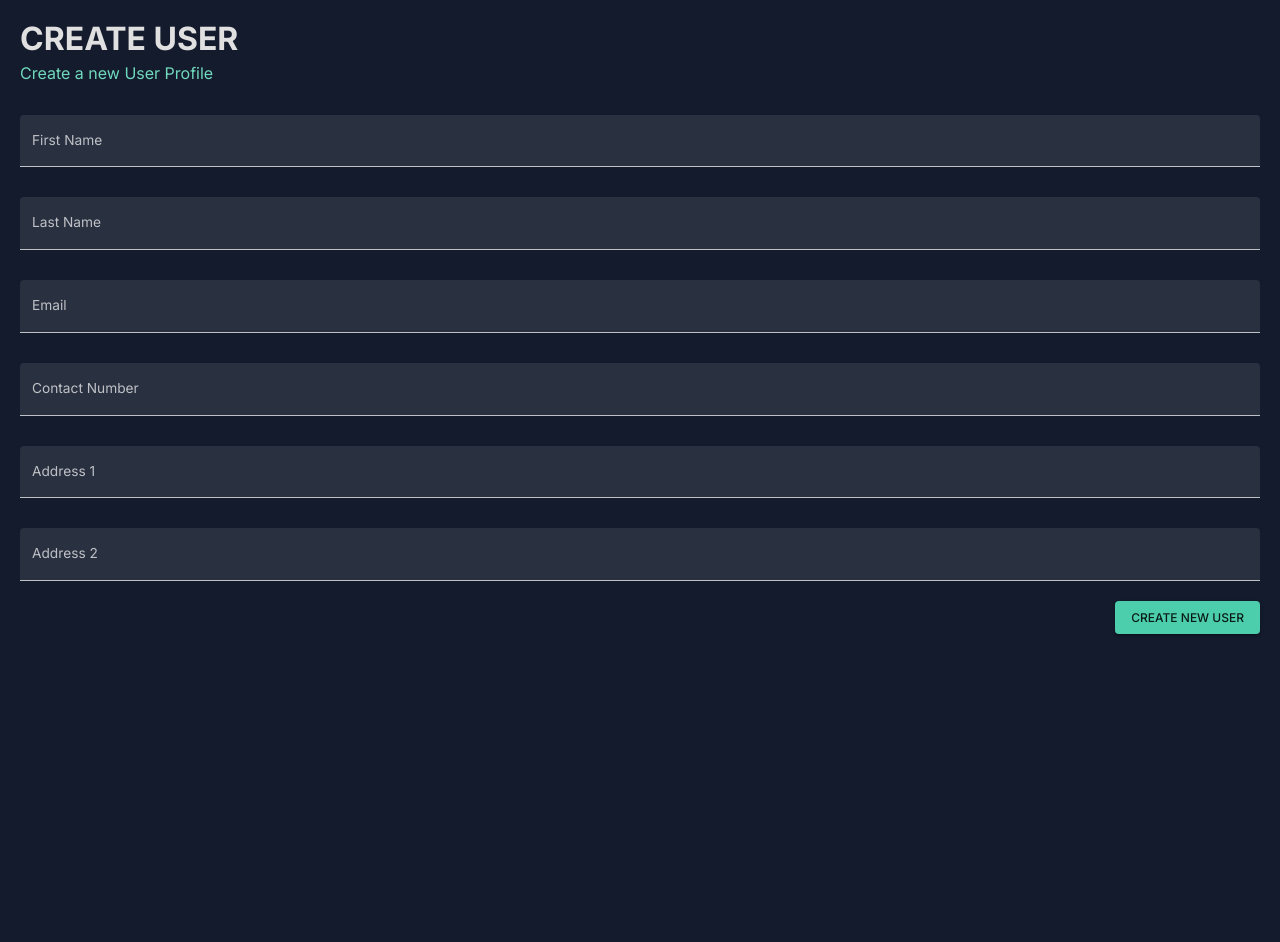
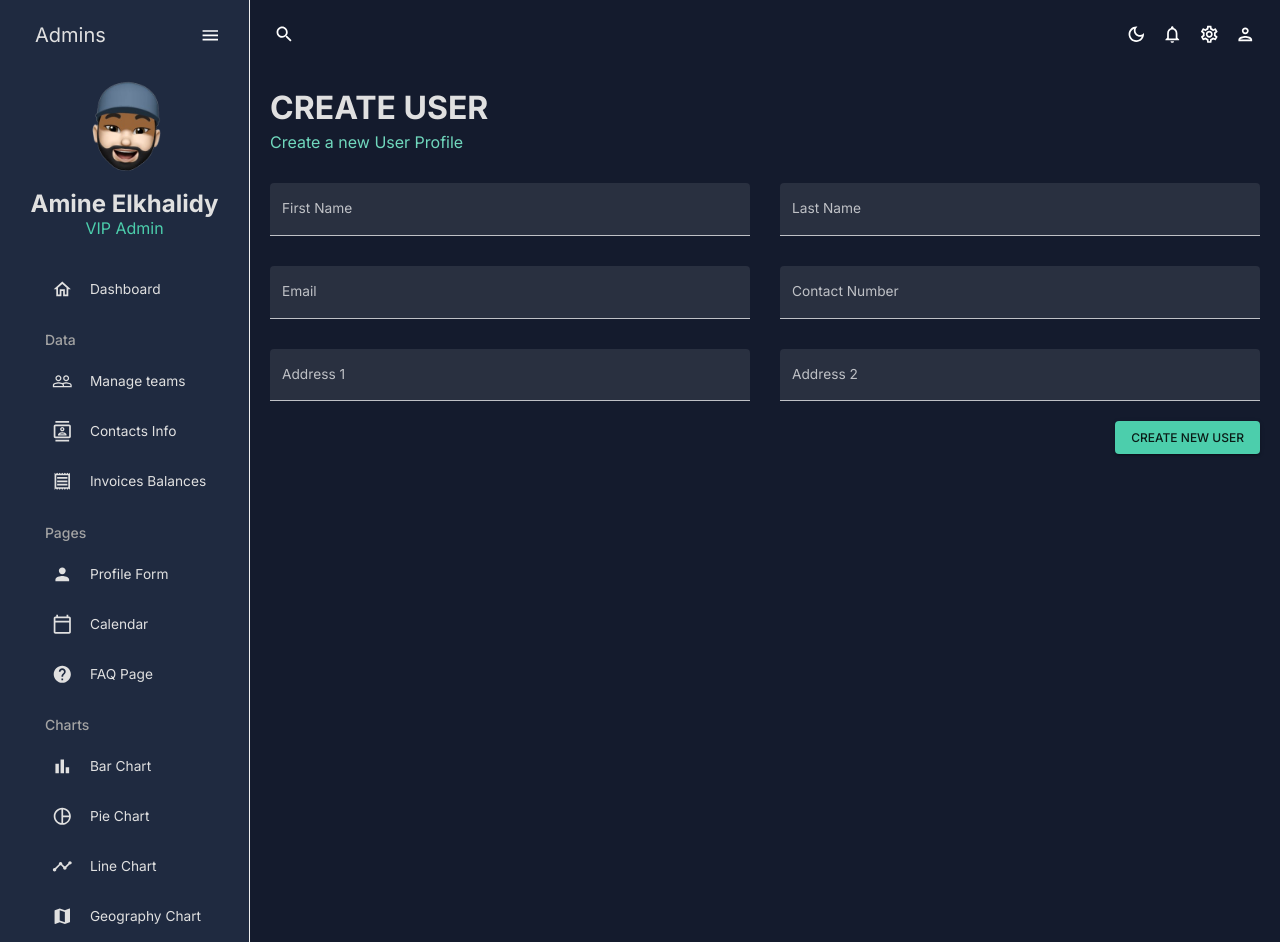
Before and after one commit to AmineElkhalidy/dashboard, a React (Vite) app: page /form in a window 1280 px wide. Before the commit the page ends 800 px from the top, so only its background shows below. Built offline with nearby package versions, Linux system fonts and the light colour scheme.

Commit message:
Modifying the form...

```diff
--- a/src/App.jsx
+++ b/src/App.jsx
@@ -27,11 +27,11 @@ function App() {
       <ThemeProvider theme={theme}>
         <CssBaseline />
         <div className="app">
-          {/* <SideBar /> */}
+          <SideBar />
           <main className="content">
-            {/* <Topbar /> */}
+            <Topbar />
             <Routes>
-              <Route path="/" element={<Login />} />
+              {/* <Route path="/" element={<Login />} /> */}
               <Route path="/" element={<Dashboard />} />
               <Route path="/team" element={<Team />} />
               <Route path="/contacts" element={<Contacts />} />
--- a/src/scenes/auth/Login.jsx
+++ b/src/scenes/auth/Login.jsx
@@ -11,8 +11,10 @@ import {
   FormControlLabel,
   useTheme,
 } from "@mui/material";
+import { tokens } from "../../theme";
 
-import { tokens } from "../../theme";
+// Link
+import { Link } from "react-router-dom";
 
 const Login = () => {
   const theme = useTheme();
@@ -66,7 +68,7 @@ const Login = () => {
             <Box></Box>
 
             {/* Buttons box */}
-            <Box>
+            <Box display="flex" gap={1}>
               <Button
                 variant="contained"
                 color="secondary"
@@ -74,9 +76,30 @@ const Login = () => {
                   width: "100%",
                   padding: ".75rem",
                   color: "white",
+                  letterSpacing: "1px",
+                  fontWeight: "600",
                 }}
               >
                 Login
+              </Button>
+
+              <Button
+                variant="contained"
+                color="secondary"
+                sx={{
+                  width: "100%",
+                  padding: ".75rem",
+                  color: "white",
+                  letterSpacing: "1px",
+                  fontWeight: "600",
+                }}
+              >
+                <Link
+                  style={{ textDecoration: "none", color: "whitesmoke" }}
+                  to="/dashboard"
+                >
+                  Demo
+                </Link>
               </Button>
             </Box>
           </Box>
--- a/src/scenes/form/index.jsx
+++ b/src/scenes/form/index.jsx
@@ -66,9 +66,6 @@ const Form = () => {
               display="grid"
               gap="30px"
               gridTemplateColumns="repeat(4, minmax(0, 1fr))"
-              sx={{
-                "& > div": { gridColumn: isNonMobile ? undefined : "span 4" },
-              }}
             >
               <TextField
                 fullWidth
@@ -107,7 +104,7 @@ const Form = () => {
                 name="email"
                 error={!!touched.email && !!errors.email}
                 helperText={touched.email && errors.email}
-                sx={{ gridColumn: "span 4" }}
+                sx={{ gridColumn: "span 2" }}
               />
               <TextField
                 fullWidth
@@ -120,8 +117,9 @@ const Form = () => {
                 name="contact"
                 error={!!touched.contact && !!errors.contact}
                 helperText={touched.contact && errors.contact}
-                sx={{ gridColumn: "span 4" }}
+                sx={{ gridColumn: "span 2" }}
               />
+
               <TextField
                 fullWidth
                 variant="filled"
@@ -133,7 +131,7 @@ const Form = () => {
                 name="address1"
                 error={!!touched.address1 && !!errors.address1}
                 helperText={touched.address1 && errors.address1}
-                sx={{ gridColumn: "span 4" }}
+                sx={{ gridColumn: "span 2" }}
               />
               <TextField
                 fullWidth
@@ -146,7 +144,7 @@ const Form = () => {
                 name="address2"
                 error={!!touched.address2 && !!errors.address2}
                 helperText={touched.address2 && errors.address2}
-                sx={{ gridColumn: "span 4" }}
+                sx={{ gridColumn: "span 2" }}
               />
             </Box>
             <Box display="flex" justifyContent="end" mt="20px">
```
